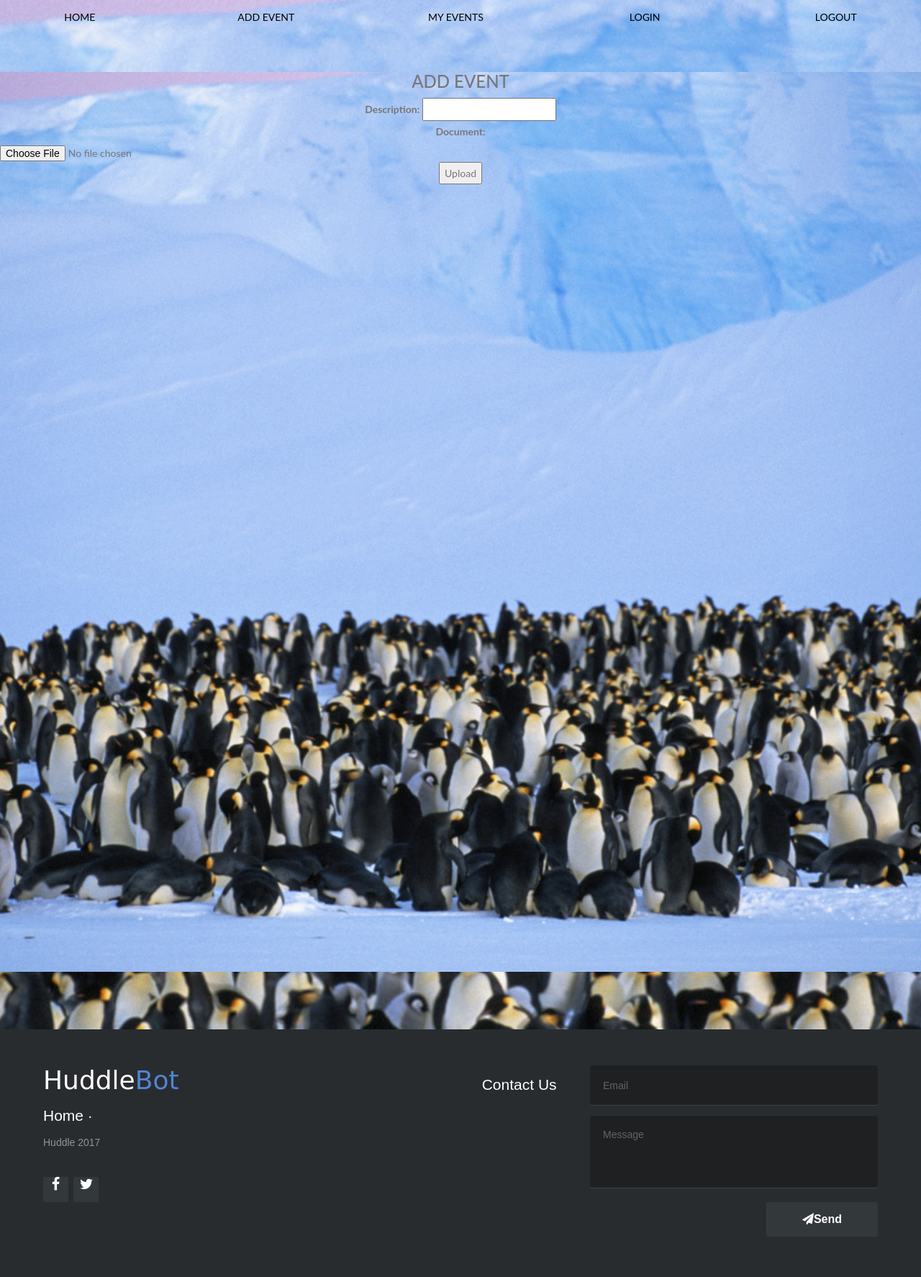
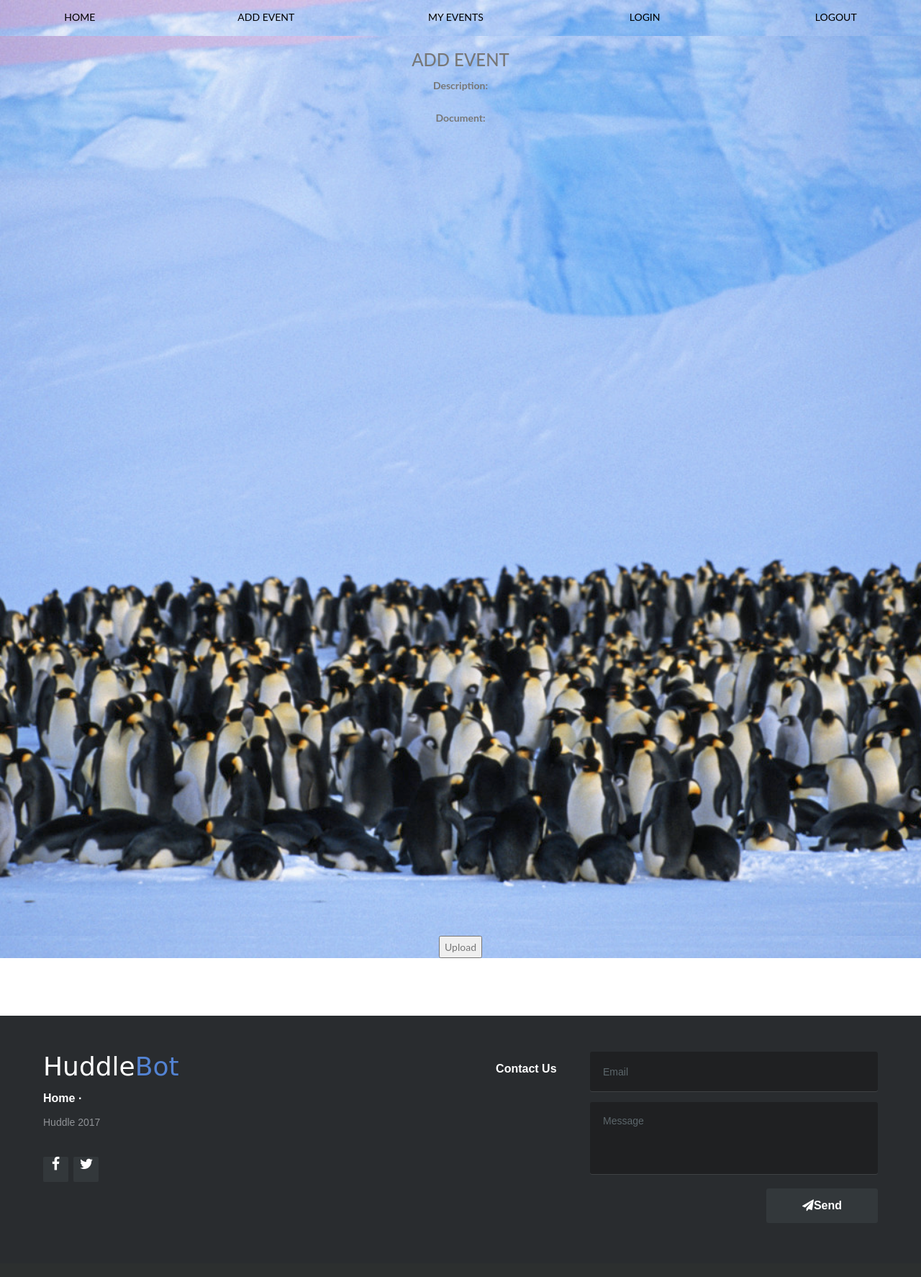
Before and after one commit to macross93/huddle, a Django app: page /model_form_upload/ in a window 1280 px wide. Shown: the whole page at 72% size. After the commit the page ends 1683 px from the top, so only its background shows below. Run offline with Django 3.2, Linux system fonts and the light colour scheme; some libraries are stand-ins or nearby versions.

Commit message:
new commit

```diff
--- a/templates/model_form_upload.html
+++ b/templates/model_form_upload.html
@@ -11,23 +11,20 @@
 
 </style>
 <!-- First Parallax Image with Logo Text -->
-<div class="bgimg-1 w3-display-container w3-opacity-min" id="home">
-  <div class="w3-white w3-display-topmiddle w3-half w3-row-padding" style="white-space:nowrap;margin:50px 0px 8px 0px">
+<div class="bgimg-1" id="home">
+  <div class="container">
     <form method="post" enctype="multipart/form-data">
 
     <form class="w3-container" method="post" ectype="multipart/form-data">
 
       <h3>ADD EVENT</h3>
 
-      {{ form.start }}
-
       {% for field in form %}
 
-        <div class="w3-input">
           {% load widget_tweaks %}
 
             {{ field.errors }}
-            {{ field.label_tag }} {{ field|add_class:'w3-input' }}
+            {{ field.label_tag }}
         </div>
 
       {% endfor %}
```
